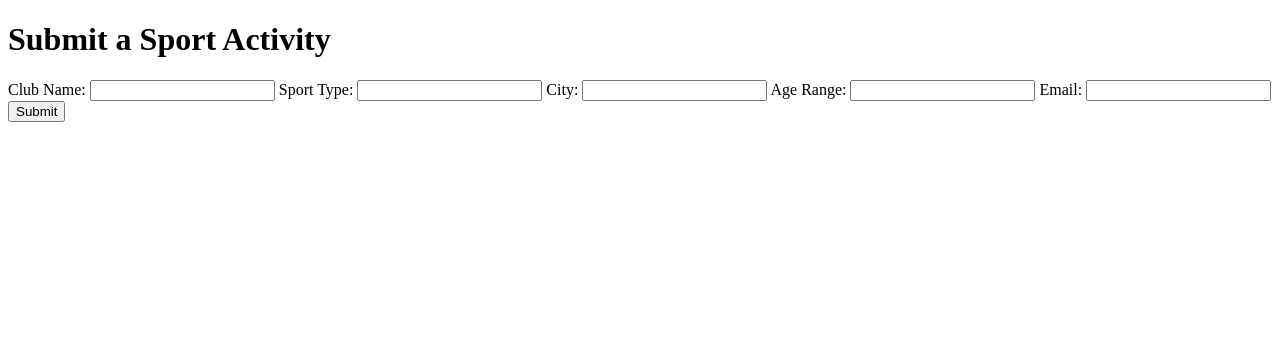
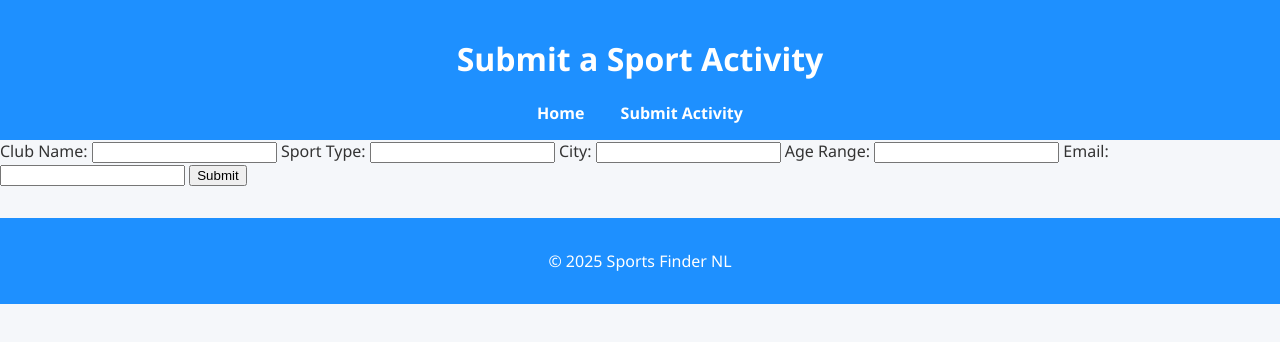
Before and after one commit to AlenaPochinok/sports-kids-activities, a plain HTML site: page submit.html in a window 1280 px wide. Drawn offline with Linux system fonts and the light colour scheme.

Commit message:
Update submit.html

```diff
--- a/submit.html
+++ b/submit.html
@@ -1,12 +1,21 @@
 <!DOCTYPE html>
 <html lang="en">
 <head>
-  <meta charset="UTF-8">
+  <meta charset="UTF-8" />
   <title>Submit Activity</title>
+  <link href="styles.css" rel="stylesheet" />
 </head>
 <body>
+  <header>
     <h1>Submit a Sport Activity</h1>
-  <form name="activity" method="POST" data-netlify="true">
+    <nav>
+      <a href="index.html">Home</a>
+      <a href="submit.html">Submit Activity</a>
+    </nav>
+  </header>
+
+  <main>
+    <form name="activity" method="POST" data-netlify="true" class="submit-form">
       <label>Club Name: <input type="text" name="club-name" required></label>
       <label>Sport Type: <input type="text" name="sport-type" required></label>
       <label>City: <input type="text" name="city" required></label>
@@ -14,5 +23,10 @@
       <label>Email: <input type="email" name="email" required></label>
       <button type="submit">Submit</button>
     </form>
+  </main>
+
+  <footer>
+    <p>&copy; 2025 Sports Finder NL</p>
+  </footer>
 </body>
 </html>
```
Lines whose indentation alone changed are shown as unchanged.
